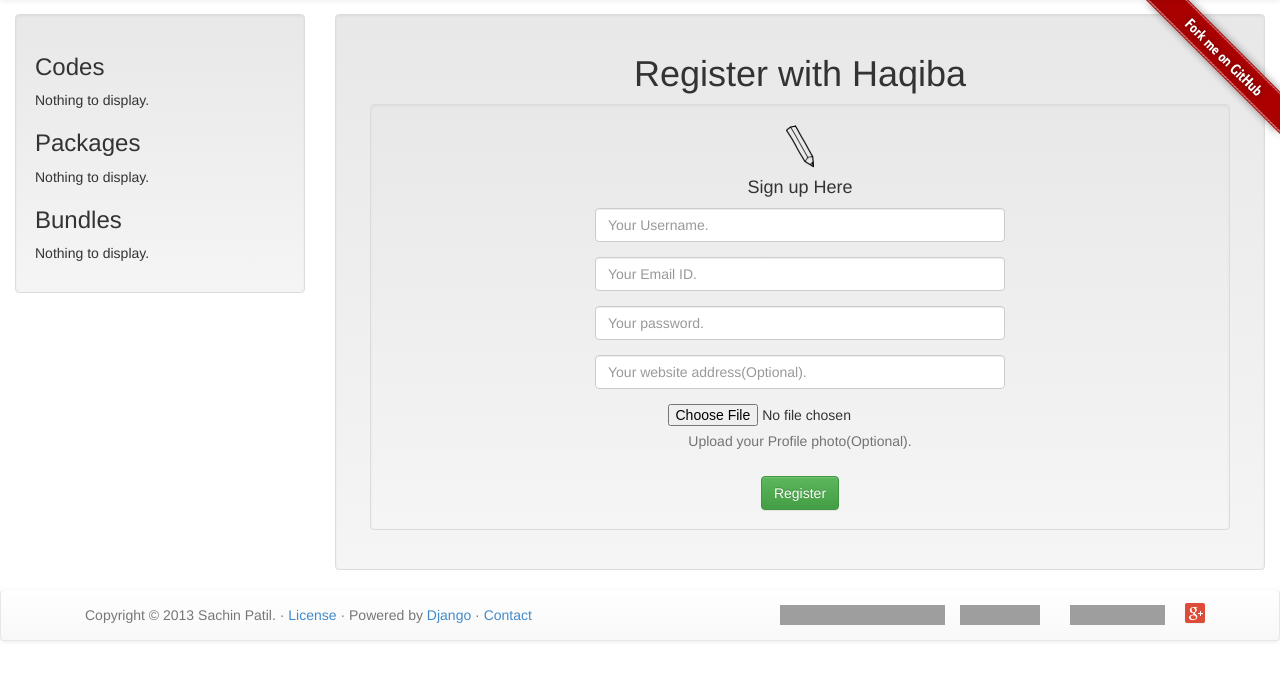
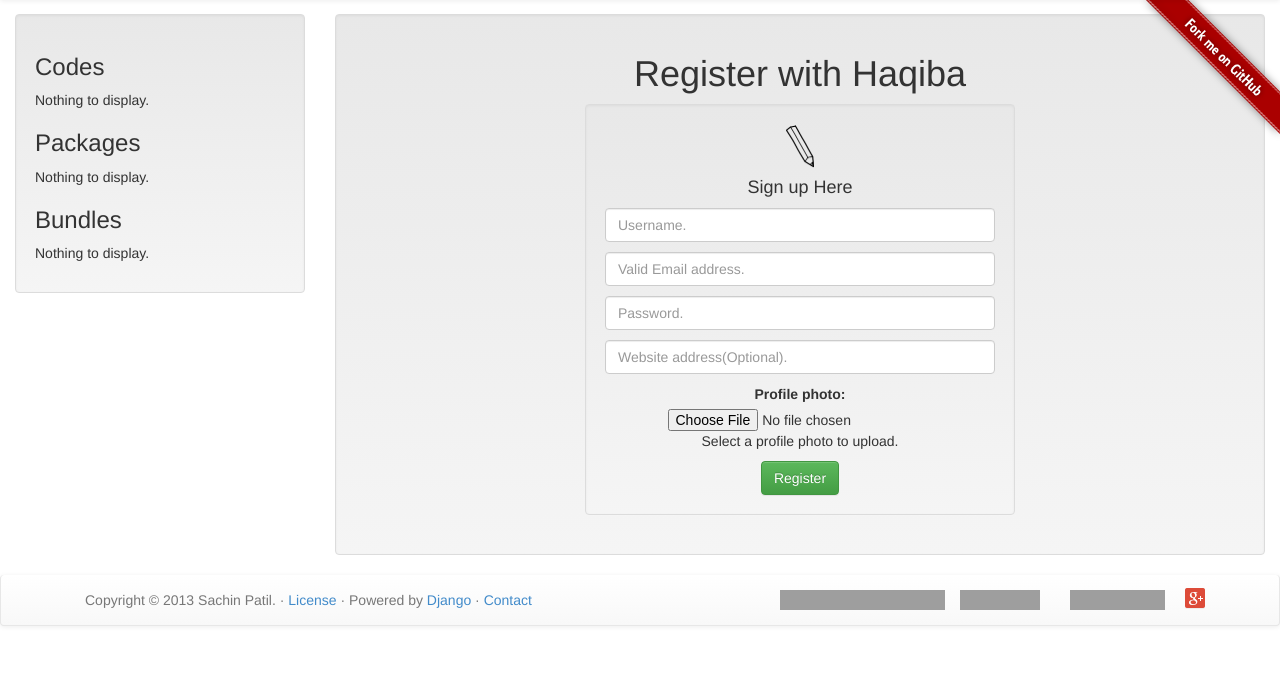
Before and after one commit to psachin/haqiba, a Django app: page /emacshaqiba/register/ in a window 1280 px wide. Shown: the part 51-731 px from the top of the page. Run offline with Django 3.2, Linux system fonts and the light colour scheme; data that the repository does not hold is empty; parts of the project's set-up code (start-up, migrations or seed data) failed here and were passed over; some libraries are stand-ins or nearby versions; grey boxes are pictures that could not be loaded.

Commit message:
Subject: Tuned sign-up form.

```diff
--- a/emacshaqiba/forms.py
+++ b/emacshaqiba/forms.py
@@ -66,13 +66,28 @@
             pass
 
 class UserForm(forms.ModelForm):
-    username = forms.CharField(help_text="Please enter a username.",
-    error_messages={'required':'Username is required.'})
-    email = forms.CharField(help_text="Please enter your email.",
-    error_messages={'required':'Valid Email address is required.'})
+    username = forms.CharField(
+        label = '',
+        widget=forms.TextInput(
+            attrs={'class':'form-control',
+                   'placeholder': 'Username.'}),
+        required=True,
+        error_messages={'required':'Username is required.'})
+
+    email = forms.EmailField(
+        label = '',
+        widget=forms.TextInput(
+            attrs={'class':'form-control',
+                   'placeholder': 'Valid Email address.'}),
+        required=True,
+        error_messages={'required':'Valid Email address is required.'})
+
     password = forms.CharField(
-        widget=forms.PasswordInput(),
-        help_text="Please enter a password.",
+        label = '',
+        widget=forms.PasswordInput(
+            attrs={'class':'form-control',
+                   'placeholder': 'Password.'}),
+        required=True,
         error_messages={'required':'Password is missing.'})
 
     class Meta:
@@ -80,10 +95,16 @@
         fields = ['username', 'email', 'password']
 
 class UserProfileForm(forms.ModelForm):
-    website = forms.URLField(help_text="Please enter your website.",
-                             required=False)
+    website = forms.URLField(
+        label = '',
+        widget=forms.TextInput(
+            attrs={'class':'form-control',
+                   'placeholder': 'Website address(Optional).'}),
+        required=False)
+
     picture = forms.ImageField(
-        help_text="Select a profile image to upload.",
+        label = 'Profile photo',
+        help_text="Select a profile photo to upload.",
         required=False)
 
     class Meta:
--- a/templates/emacshaqiba/login.html
+++ b/templates/emacshaqiba/login.html
@@ -9,8 +9,8 @@
 <h1 align="center">Login to Haqiba</h2>
 <div class="container" align="center">
 <form class="form-horizontal" role="form" id="login_form" method="post"
-      style="width:35%;" action="/emacshaqiba/login/">
-<div class="well">
+      style="" action="/emacshaqiba/login/">
+<div class="col-lg-4 col-lg-offset-4 well">
   <img src="{% static 'images/avatar_sign_in.png'%}" alt="avatar" class="img-circle">
   <h2>Please sign in</h2>
   {% csrf_token %}
--- a/templates/emacshaqiba/register.html
+++ b/templates/emacshaqiba/register.html
@@ -8,12 +8,12 @@
 {% block body_block %}
 
 <h1 align="center">Register with Haqiba</h1>
-<div class="container" align="">
+<div class="container" align="center">
   {% if registered %}
   <strong>Thank you for registering!</strong>
   <p><a href="/emacshaqiba/login/">Login here.</a></p>
   {% else %}
-  <div class="well" align="center">
+  <div class="col-lg-6 col-lg-offset-3 well">
     <form class="form-horizontal" role="form" id="user_form" method="post" action="/emacshaqiba/register/"
           enctype="multipart/form-data">
       {% csrf_token %}
@@ -21,13 +21,6 @@
 	   width=30
 	   heigth=30/>
       <h4 class="form-signin-heading">Sign up Here</h4>
-      <!-- Display each form. The as.p method wraps each element in a paragraph
-           (<p>) element. This ensures each element appears on a new line,
-           making everything look neater. -->
-
-      <!-- basic -->
-      <!-- {{ user_form.as_p }} -->
-      <!-- {{ profile_form.as_p }} -->
 
       <!-- Success/Error messages -->
       {% if messages %}
@@ -51,33 +44,14 @@
       <!-- {% endfor %} -->
 
 
-      <div class="form-group" style="width:50%;">
-	<!-- <label for="username">Username</label> -->
-	{{ user_form.username.errors }}
-	<input type="text" name="username" class="form-control" id="id_username" placeholder="Your Username.">
-      </div> <!-- form-group username-->
+      {{ user_form.as_p }}
+      {{ profile_form.as_p }}
 
-      <div class="form-group" style="width:50%;">
-	<!-- <label for="email">Email</label> -->
-	{{ user_form.email.errors }}
-	<input type="text" name="email" class="form-control" id="id_email" placeholder="Your Email ID.">
-      </div> <!-- form-group email-->
-
-      <div class="form-group" style="width:50%;">
-	<!-- <label for="password">Password</label> -->
-	{{ user_form.password.errors }}
-	<input type="password" name="password" class="form-control" id="id_password" placeholder="Your password.">
-      </div> <!-- form-group password1-->
-
-      <div class="form-group" style="width:50%;">
-	<!-- <label for="website">Website</label> -->
-	<input type="text" name="website" class="form-control" id="id_website" placeholder="Your website address(Optional).">
-      </div> <!-- form-group email-->
-
-      <div class="form-group">
-	<input type="file" name="picture" id="id_picture">
-	<p class="help-block">Upload your Profile photo(Optional).</p>
-      </div>
+      <!-- <div class="form-group" style="width:50%;"> -->
+      <!-- 	<\!-- <label for="username">Username</label> -\-> -->
+      <!-- 	{{ user_form.username.errors }} -->
+      <!-- 	<input type="text" name="username" class="form-control" id="id_username" placeholder="Your Username."> -->
+      <!-- </div> <\!-- form-group username-\-> -->
 
       <!-- Provide a button to click to submit the form. -->
       <input class="btn btn-success" type="submit" name="submit" value="Register" />
```
